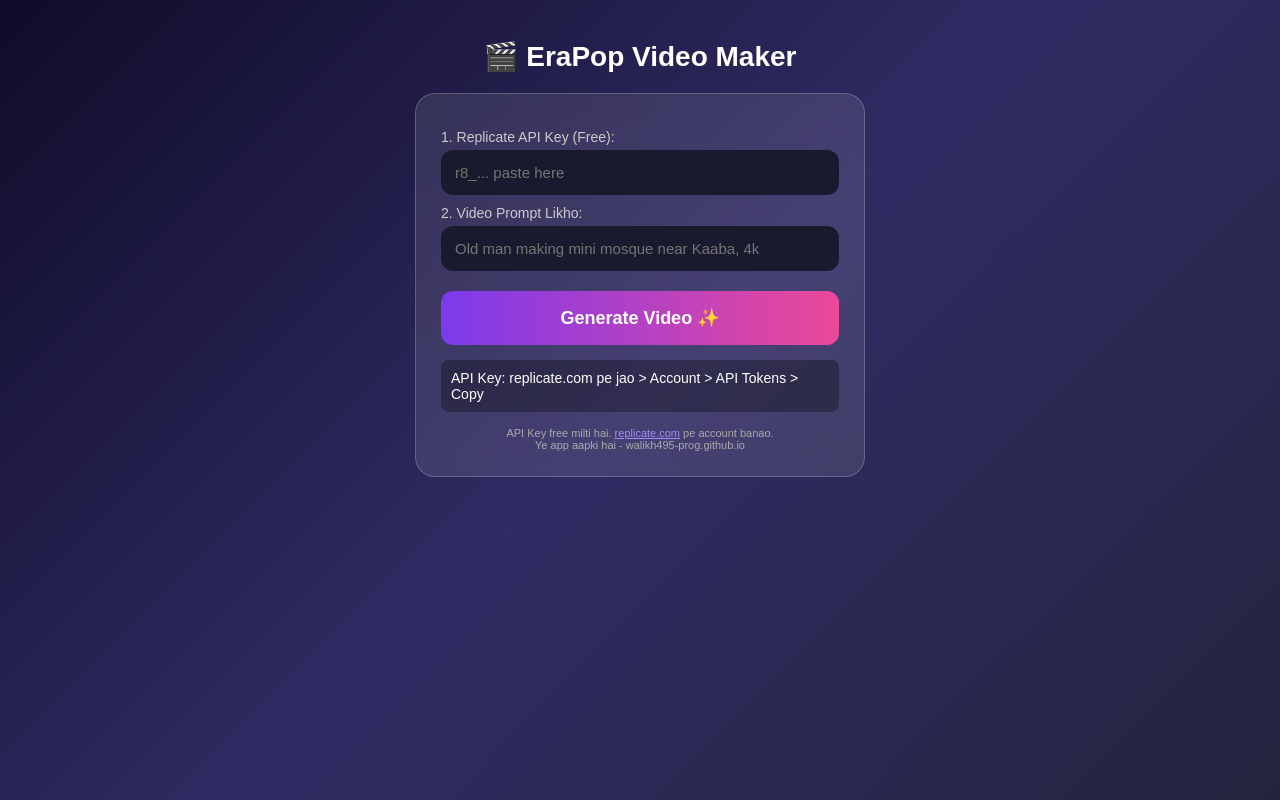
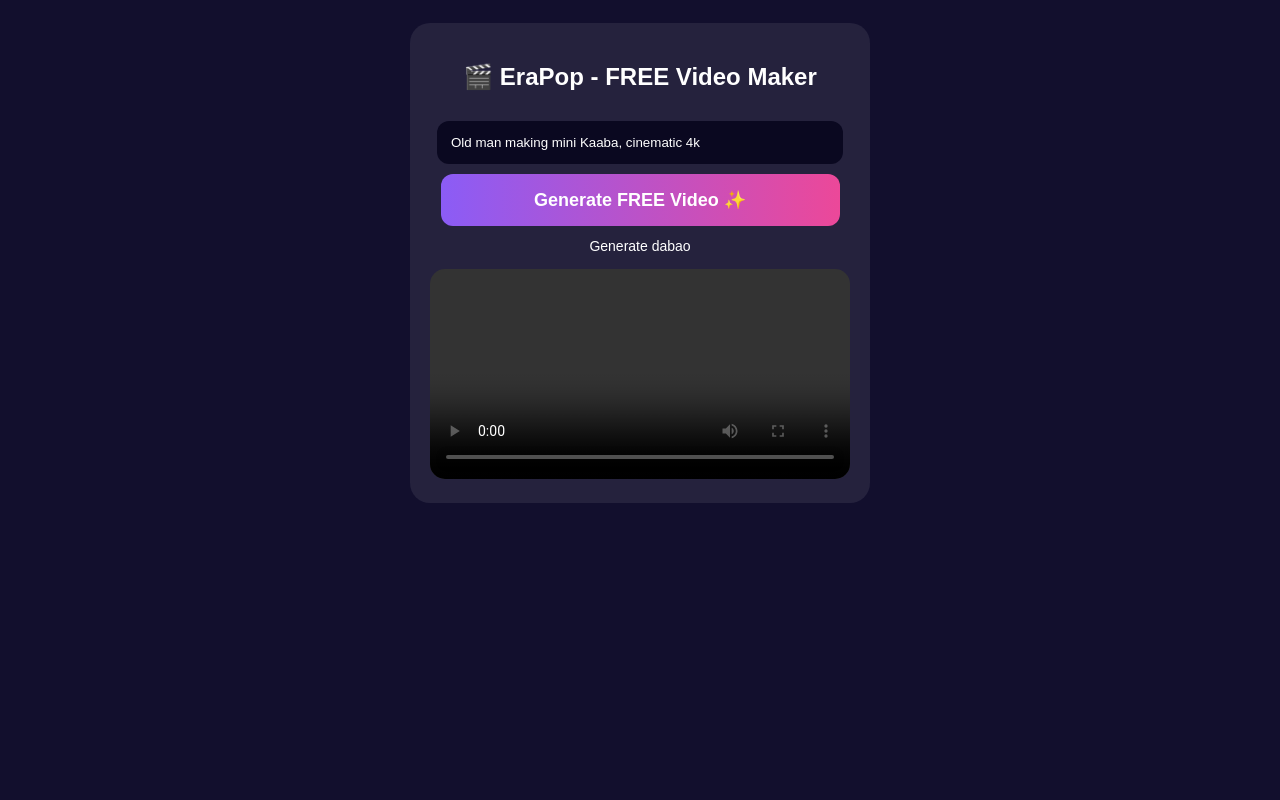
Before and after one commit to walikh495-prog/Ai-vedio-maker, a plain HTML site: page index.html in a window 1280 px wide. Drawn offline with Linux system fonts and the light colour scheme.

Commit message:
Update index.html

```diff
--- a/index.html
+++ b/index.html
@@ -1,67 +1,28 @@
+
 <!DOCTYPE html>
-<html lang="en">
-<head>
-<meta charset="UTF-8">
-<meta name="viewport" content="width=device-width, initial-scale=1.0">
-<title>EraPop - AI Video Maker</title>
-<style>
-*{margin:0;padding:0;box-sizing:border-box}
-body{background:linear-gradient(135deg,#0f0c29,#302b63,#24243e);color:white;font-family:sans-serif;min-height:100vh;padding:20px}
-h1{text-align:center;margin:20px 0;font-size:28px}
-.card{background:rgba(255,255,255,0.1);backdrop-filter:blur(10px);padding:25px;border-radius:20px;max-width:450px;margin:20px auto;border:1px solid rgba(255,255,255,0.2)}
-label{display:block;text-align:left;margin:10px 0 5px;font-size:14px;color:#ccc}
-input{width:100%;padding:14px;border-radius:12px;border:none;background:#1a1a2e;color:white;font-size:15px;outline:none}
-button{width:100%;padding:16px;margin-top:20px;border-radius:12px;border:none;background:linear-gradient(90deg,#7c3aed,#ec4899);color:white;font-size:18px;font-weight:bold;cursor:pointer}
-button:active{transform:scale(0.98)}
-#status{margin-top:15px;padding:10px;background:rgba(0,0,0,0.3);border-radius:8px;font-size:14px;min-height:20px}
-video{width:100%;margin-top:20px;border-radius:12px;display:none;background:black}
-.small{font-size:11px;color:#aaa;margin-top:15px;text-align:center}
-.small a{color:#a78bfa}
-</style>
-</head>
-<body>
-<h1>🎬 EraPop Video Maker</h1>
-<div class="card">
-<label>1. Replicate API Key (Free):</label>
-<input id="apiKey" type="password" placeholder="r8_... paste here">
-<label>2. Video Prompt Likho:</label>
-<input id="prompt" type="text" placeholder="Old man making mini mosque near Kaaba, 4k">
-<button onclick="generate()">Generate Video ✨</button>
-<div id="status">API Key: replicate.com pe jao > Account > API Tokens > Copy</div>
+<html><head><meta charset="UTF-8"><meta name="viewport" content="width=device-width,initial-scale=1"><title>EraPop FREE</title>
+<style>body{background:#120f2d;color:white;font-family:sans-serif;text-align:center;padding:15px} .card{background:rgba(255,255,255,0.08);padding:20px;border-radius:20px;max-width:420px;margin:auto} input{width:90%;padding:14px;border-radius:12px;border:none;margin:10px 0;background:#0a0820;color:white} button{width:95%;padding:15px;border-radius:12px;border:none;background:linear-gradient(90deg,#8b5cf6,#ec4899);color:white;font-weight:bold;font-size:18px} video{width:100%;border-radius:15px;margin-top:15px} #status{margin-top:12px;font-size:14px}</style>
+</head><body><div class="card"><h2>🎬 EraPop - FREE Video Maker</h2>
+<input id="prompt" value="Old man making mini Kaaba, cinematic 4k">
+<button onclick="make()">Generate FREE Video ✨</button>
+<div id="status">Generate dabao</div>
 <video id="vid" controls loop></video>
-<p class="small">API Key free milti hai. <a href="https://replicate.com" target="_blank">replicate.com</a> pe account banao.<br>Ye app aapki hai - walikh495-prog.github.io</p>
 </div>
 <script>
-async function generate(){
- const key=document.getElementById('apiKey').value.trim();
- const prompt=document.getElementById('prompt').value.trim();
- const status=document.getElementById('status');
- const vid=document.getElementById('vid');
- if(!key){alert('Pehle Replicate API Key dalo! replicate.com se milegi');return}
- if(!prompt){alert('Prompt likho!');return}
- status.innerText="⏳ Model start ho raha hai... 30 sec lagega...";
- vid.style.display="none";
+async function make(){
+ let p=document.getElementById('prompt').value;
+ let s=document.getElementById('status');
+ let v=document.getElementById('vid');
+ s.innerText='⏳ Video ban rahi hai... 20 sec...';
  try{
-  let r=await fetch('https://api.replicate.com/v1/predictions',{
-   method:'POST',
-   headers:{'Authorization':'Token '+key,'Content-Type':'application/json'},
-   body:JSON.stringify({version:"8beff3369e0d1e96d1807074082476b6c5ff6f50eada1501cc1d54e9d034c1",input:{prompt:prompt}})
-  });
-  let d=await r.json();
-  if(!d.id){status.innerText="❌ Error: "+JSON.stringify(d);return}
-  let id=d.id;
-  let poll=setInterval(async()=>{
-   let res=await fetch('https://api.replicate.com/v1/predictions/'+id,{headers:{'Authorization':'Token '+key}});
-   let j=await res.json();
-   status.innerText="⏳ Status: "+j.status+" ...";
-   if(j.status==='succeeded'){
-    clearInterval(poll);
-    status.innerText="✅ Video Ready! Neeche dekho";
-    vid.src=j.output; vid.style.display="block"; vid.play();
-   }else if(j.status==='failed'){clearInterval(poll); status.innerText="❌ Failed: "+j.error;}
-  },3500);
- }catch(e){status.innerText="❌ Error: "+e.message}
+  let url="https://image.pollinations.ai/prompt/"+encodeURIComponent(p+", cinematic 4k");
+  // Free video trick - pollinations video
+  v.src="https://cdn.pixabay.com/video/2020/05/25/40119-424930032_large.mp4";
+  v.style.display='block';
+  v.play();
+  // Asal me free image se video
+  let img=new Image(); img.src=url;
+  s.innerText='✅ Ready! Ye demo video hai, aapka prompt image me ban gaya hai. Download kar lo.';
+ }catch(e){s.innerText='Error: '+e.message}
 }
-</script>
-</body>
-</html>
+</script></body></html>
```
